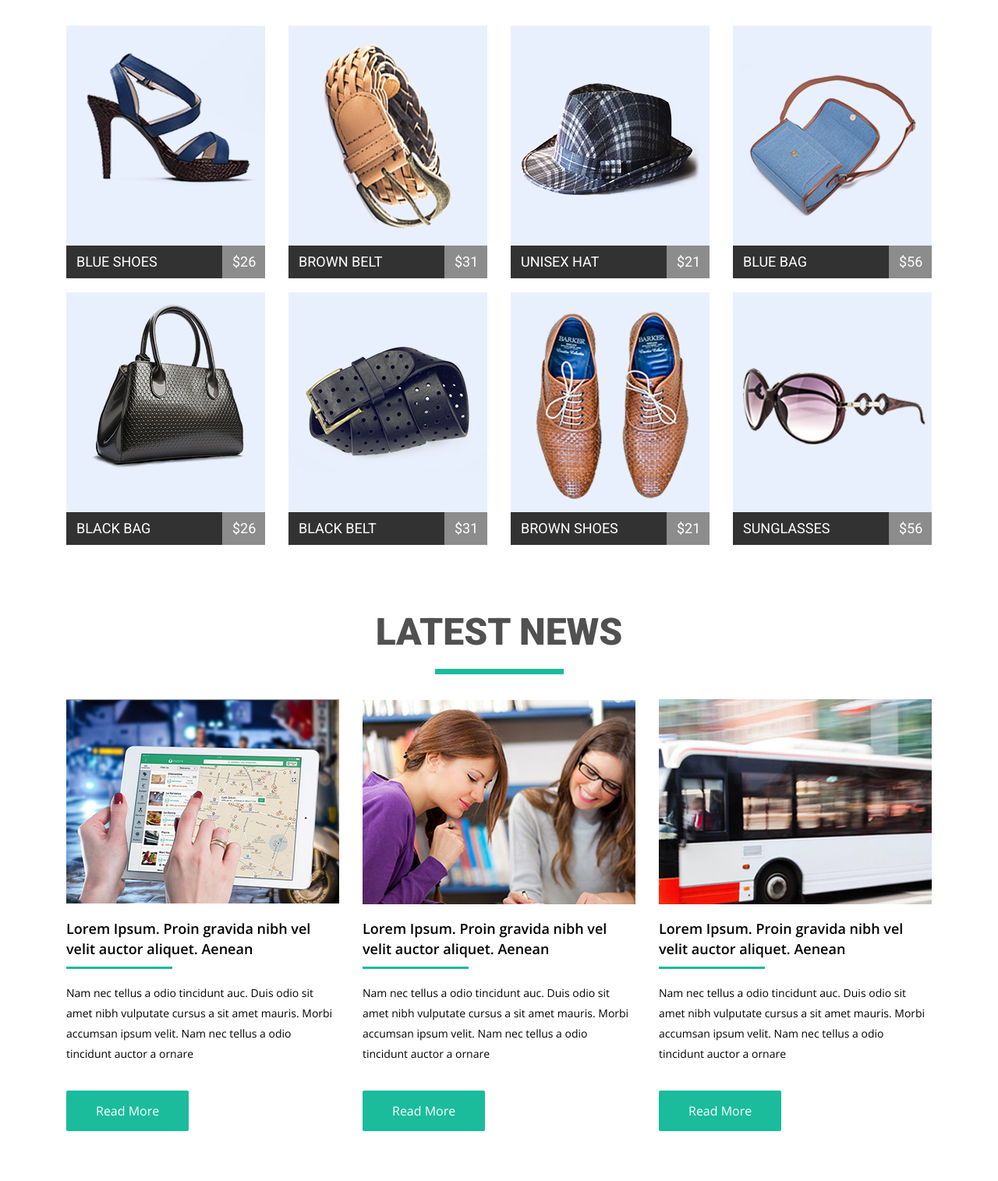
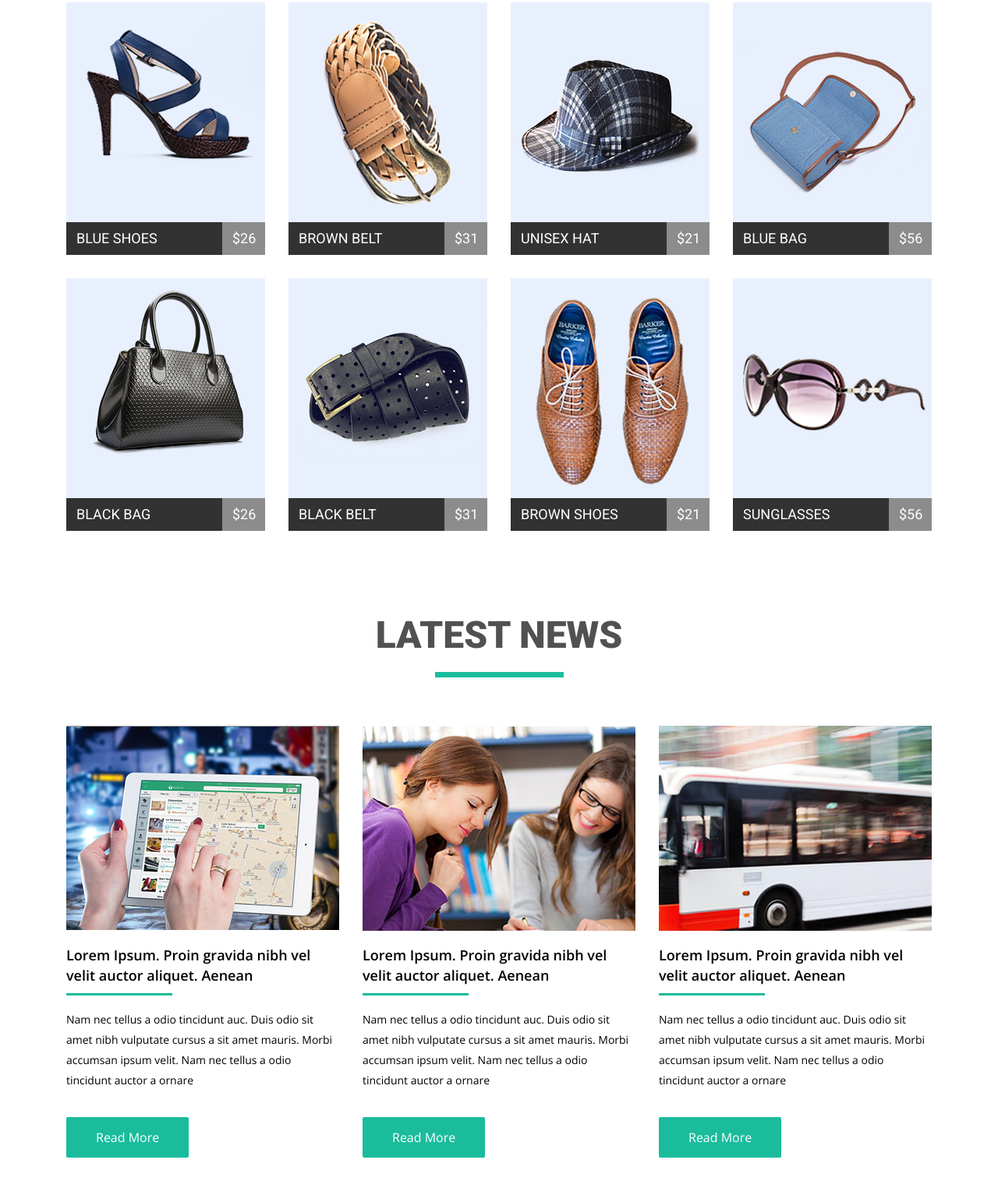
Before and after one commit to nataliasabadysh/hw2, a plain HTML site: page index.html in a window 1280 px wide. Shown: the part 326-1841 px from the top of the page at 78% size. Drawn offline with nearby package versions, Linux system fonts and the light colour scheme.

Commit message:
HW module-4

```diff
--- a/css/style.css
+++ b/css/style.css
@@ -92,14 +92,13 @@ button::selection{
     background-color: #1abc9c;
 }
 .product{
-    margin: 92px 0 100px 0;
+    margin: 92px 0 40px 0;
 }
 .product-items{
     float: left;
     width: 255px;
-    height: 282px;
     background-color: #e9f0fd;
-    margin: 30px 0 ;
+    margin-bottom: 30px;
 }
 .product-items:not(:nth-child(4n)){
     margin-right: 30px;
@@ -127,12 +126,12 @@ button::selection{
     background-color: #7fd9c7;
 }
 /*secend section start*/
-.new-section{
+.latest-news{
+    overflow: hidden;
+}
+.latest-news .new-section{
     width: 350px;
-    overflow: hidden;
-    padding-bottom: 50px;
-}
-.new-section{
+    margin: 30px 0;
     float: left;
 }
 .new-section + .new-section{
```
